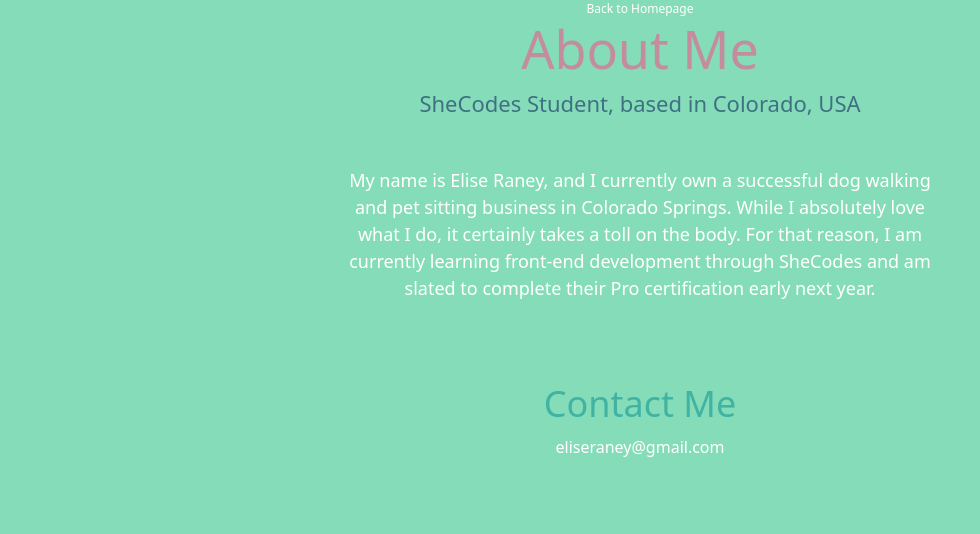
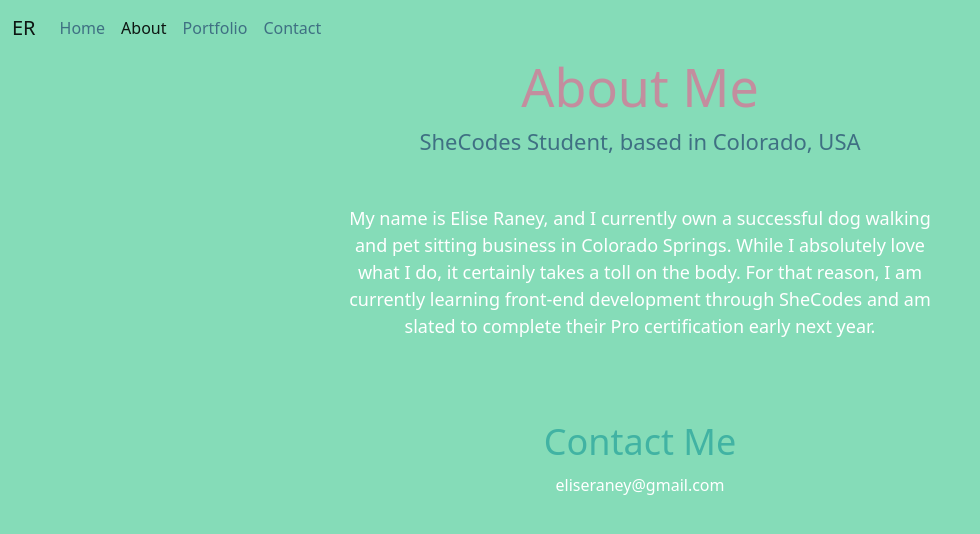
Before and after one commit to eliseraney/Portfolio, a plain HTML site: page about.html in a window 1280 px wide. Shown: the whole page, without its empty margins (0-980 px from the left). Drawn offline with nearby package versions, Linux system fonts and the light colour scheme.

Commit message:
Edited Navbar

```diff
--- a/about.html
+++ b/about.html
@@ -19,19 +19,58 @@
     <link href="src/styles.css" rel="stylesheet" type="text/css" />
   </head>
   <body>
-    <div class="homepage"><a href="index.html">Back to Homepage</a></div>
+    <section>
+      <nav class="navbar navbar-expand-lg">
+        <div class="container-fluid">
+          <a class="navbar-brand" href="#">ER</a>
+          <button
+            class="navbar-toggler"
+            type="button"
+            data-bs-toggle="collapse"
+            data-bs-target="#navbarText"
+            aria-controls="navbarText"
+            aria-expanded="false"
+            aria-label="Toggle navigation"
+          >
+            <span class="navbar-toggler-icon"></span>
+          </button>
+          <div class="collapse navbar-collapse" id="navbarText">
+            <ul class="navbar-nav me-auto mb-2 mb-lg-0">
+              <li class="nav-item">
+                <a class="nav-link" aria-current="page" href="index.html"
+                  >Home</a
+                >
+              </li>
+              <li class="nav-item">
+                <a class="nav-link active" href="about.html">About</a>
+              </li>
+              <li class="nav-item">
+                <a class="nav-link" href="#">Portfolio</a>
+              </li>
+              <li class="nav-item">
+                <a class="nav-link" href="about.html#contact">Contact</a>
+              </li>
+            </ul>
+          </div>
+        </div>
+      </nav>
+    </section>
+    <section>
       <h1>About Me</h1>
       <h3>SheCodes Student, based in Colorado, USA</h3>
       <p>
         My name is Elise Raney, and I currently own a successful dog walking and
         pet sitting business in Colorado Springs. While I absolutely love what I
-      do, it certainly takes a toll on the body. For that reason, I am currently
-      learning front-end development through SheCodes and am slated to complete
-      their Pro certification early next year.
+        do, it certainly takes a toll on the body. For that reason, I am
+        currently learning front-end development through SheCodes and am slated
+        to complete their Pro certification early next year.
       </p>
+    </section>
+    <section>
       <h2 id="contact">Contact Me</h2>
       <div class="email">
         <a href="mailto:eliseraney@gmail.com">eliseraney@gmail.com</a>
       </div>
+    </section>
   </body>
 </html>
--- a/src/styles.css
+++ b/src/styles.css
@@ -48,6 +48,20 @@ a {
 }
 
 .navbar {
+  background-color: var(--primary-color);
+  color: var(--fourth-color);
+}
+
+.nav-link {
+  color: var(--fourth-color);
+}
+
+.active {
+  color: var(--secondary-color);
+}
+
+.nav-link:hover {
+  color: white;
 }
 
 .learn-more {
@@ -68,6 +82,7 @@ a {
   background-color: var(--secondary-color);
   border: 1px solid var(--secondary-color);
   cursor: pointer;
+  color: white;
 }
 
 .homepage {
```
Also changed, not shown: index.html (+7 -3 lines). Lines whose indentation alone changed are shown as unchanged.
